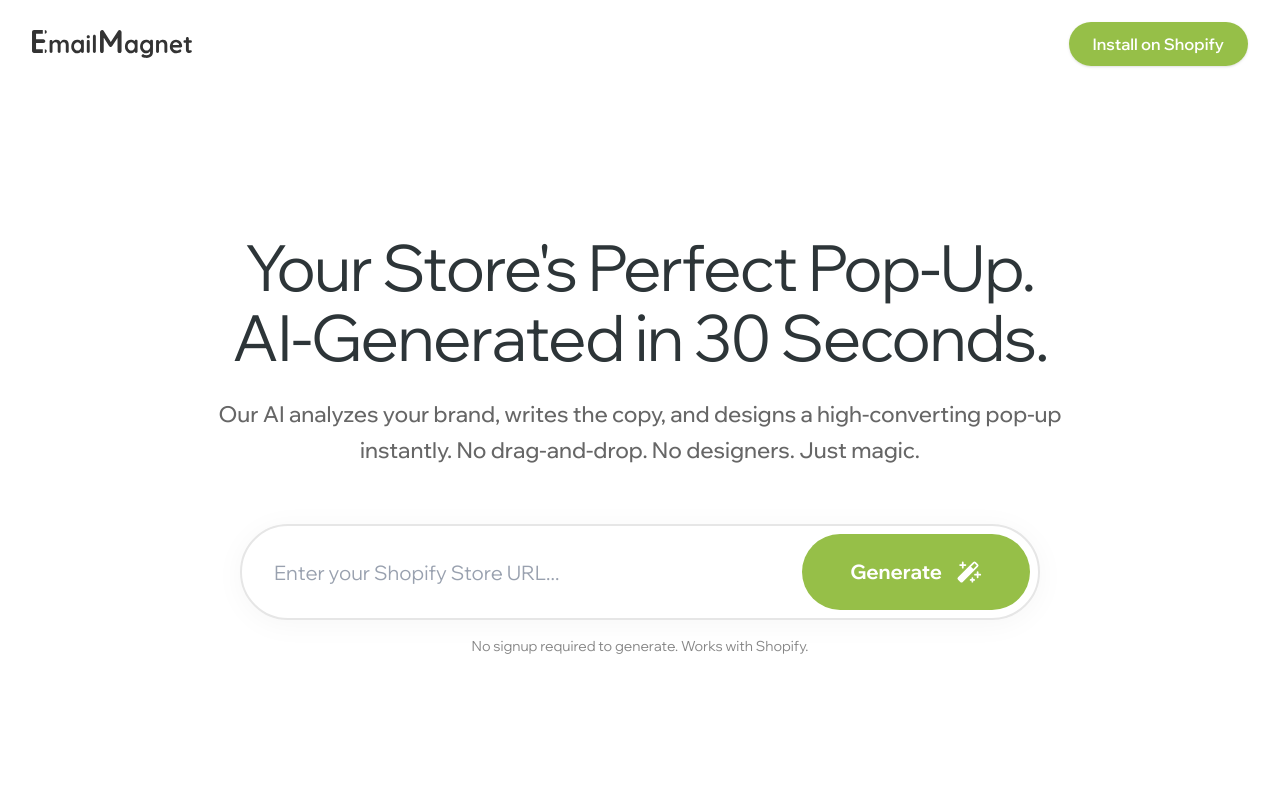
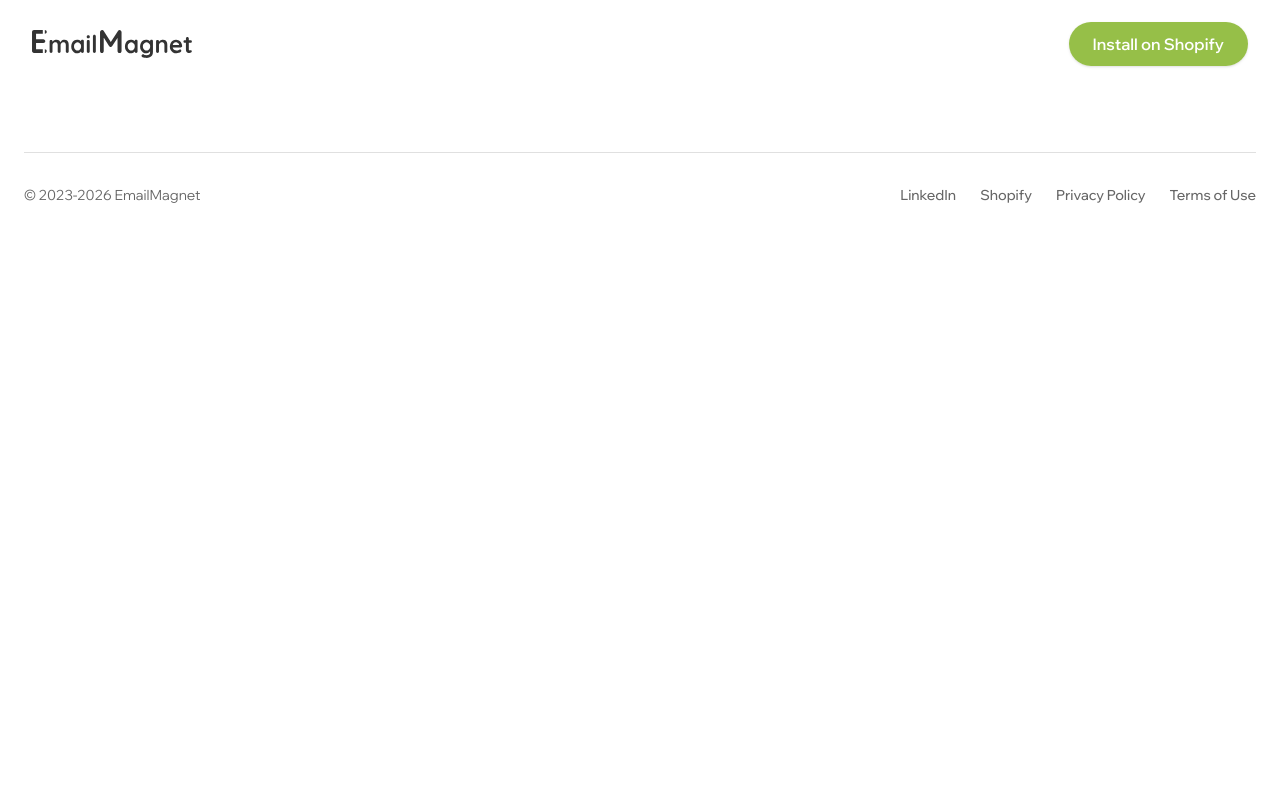
Before and after one commit to emailmagnet/landing-page-neo, a Next.js app: page / in a window 1280 px wide. Shown: the top 800 px of the page. Built offline with nearby package versions, Linux system fonts and the light colour scheme.

Commit message:
only header

```diff
--- a/app/page.tsx
+++ b/app/page.tsx
@@ -11,13 +11,13 @@ export default function Home() {
   return (
     <div className="font-display overflow-x-hidden">
       <Header />
-      <main className="flex-grow">
+      {/*<main className="flex-grow">
         <Hero />
         <TrustBar />
         <SecondVoice />
         <Pricing />
         <FAQ />
-      </main>
+      </main>*/}
       <Footer />
     </div>
   );
```
